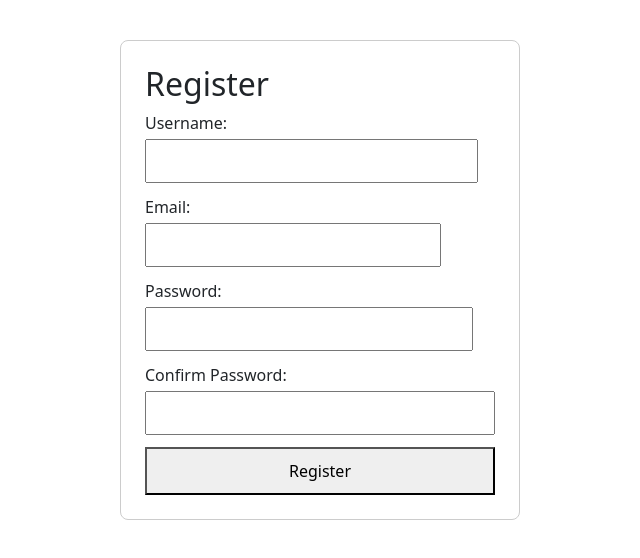
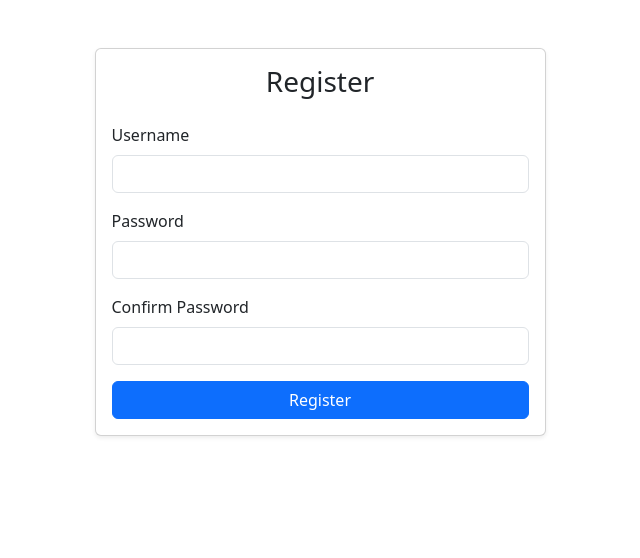
Before and after one commit to yehudaJCT/Full_Stack_Web_Development_5, a React (Vite) app: page /register in a window 1280 px wide. Shown: the top 558 px of the page, without its empty margins (320-960 px from the left). Built offline with nearby package versions, Linux system fonts and the light colour scheme.

Commit message:
Add CompleteProfile component and update routing; refactor Login and Register components for improved functionality and validation

```diff
--- a/src/App.jsx
+++ b/src/App.jsx
@@ -4,6 +4,7 @@ import Home from './pages/home/home.jsx';
 import Hello from './pages/hello/hello.jsx';
 import Login from './pages/login/login.jsx';
 import Register from './pages/register/register.jsx';
+import CompleteProfile from './pages/CompleteProfile/CompleteProfile.jsx';
 
 function App() {
   return (
@@ -12,6 +13,7 @@ function App() {
       <Route path='/home' element={<Home />} />
       <Route path='/login' element={<Login />} />
       <Route path='/register' element={<Register />} />
+      <Route path="/complete-profile" element={<CompleteProfile />} />
     </Routes>
   )
 }
--- /dev/null
+++ b/src/pages/CompleteProfile/CompleteProfile.jsx
@@ -0,0 +1,142 @@
+import React, { useState } from "react";
+import { useNavigate } from "react-router-dom";
+
+const CompleteProfile = () => {
+	const [form, setForm] = useState({
+		name: "",
+		email: "",
+		phone: "",
+		website: "",
+		address: {
+			street: "",
+			suite: "",
+			city: "",
+			zipcode: "",
+		},
+		company: {
+			name: "",
+			catchPhrase: "",
+			bs: "",
+		},
+	});
+	const [error, setError] = useState("");
+	const [loading, setLoading] = useState(false);
+
+	const navigate = useNavigate();
+
+	const handleChange = (e) => {
+		const { name, value } = e.target;
+
+		if (name.includes("address.")) {
+			const field = name.split(".")[1];
+			setForm((prev) => ({
+				...prev,
+				address: { ...prev.address, [field]: value },
+			}));
+		} else if (name.includes("company.")) {
+			const field = name.split(".")[1];
+			setForm((prev) => ({
+				...prev,
+				company: { ...prev.company, [field]: value },
+			}));
+		} else {
+			setForm({ ...form, [name]: value });
+		}
+		setError("");
+	};
+
+	const handleSubmit = (e) => {
+		e.preventDefault();
+
+		// Simple validation
+		if (
+			!form.name || !form.email || !form.phone || !form.website ||
+			!form.address.street || !form.address.city || !form.address.zipcode ||
+			!form.company.name
+		) {
+			setError("Please fill all required fields.");
+			return;
+		}
+
+		setLoading(true);
+		setTimeout(() => {
+			console.log("User profile completed:", form);
+			navigate("/home");
+		}, 1000);
+	};
+
+	return (
+		<div className="container mt-5">
+			<div className="row justify-content-center">
+				<div className="col-md-10 col-lg-8">
+					<div className="card shadow-sm">
+						<div className="card-body">
+							<h3 className="card-title text-center mb-4">Complete Your Profile</h3>
+							<form onSubmit={handleSubmit}>
+								<h5>Basic Info</h5>
+								<div className="mb-3">
+									<label className="form-label">Full Name</label>
+									<input type="text" className="form-control" name="name" value={form.name} onChange={handleChange} />
+								</div>
+								<div className="mb-3">
+									<label className="form-label">Email</label>
+									<input type="email" className="form-control" name="email" value={form.email} onChange={handleChange} />
+								</div>
+								<div className="mb-3">
+									<label className="form-label">Phone</label>
+									<input type="tel" className="form-control" name="phone" value={form.phone} onChange={handleChange} />
+								</div>
+								<div className="mb-3">
+									<label className="form-label">Website</label>
+									<input type="text" className="form-control" name="website" value={form.website} onChange={handleChange} />
+								</div>
+
+								<h5 className="mt-4">Address</h5>
+								<div className="row">
+									<div className="col-md-6 mb-3">
+										<label className="form-label">Street</label>
+										<input type="text" className="form-control" name="address.street" value={form.address.street} onChange={handleChange} />
+									</div>
+									<div className="col-md-6 mb-3">
+										<label className="form-label">Suite</label>
+										<input type="text" className="form-control" name="address.suite" value={form.address.suite} onChange={handleChange} />
+									</div>
+									<div className="col-md-6 mb-3">
+										<label className="form-label">City</label>
+										<input type="text" className="form-control" name="address.city" value={form.address.city} onChange={handleChange} />
+									</div>
+									<div className="col-md-6 mb-3">
+										<label className="form-label">Zip Code</label>
+										<input type="text" className="form-control" name="address.zipcode" value={form.address.zipcode} onChange={handleChange} />
+									</div>
+								</div>
+
+								<h5 className="mt-4">Company</h5>
+								<div className="mb-3">
+									<label className="form-label">Company Name</label>
+									<input type="text" className="form-control" name="company.name" value={form.company.name} onChange={handleChange} />
+								</div>
+								<div className="mb-3">
+									<label className="form-label">Catch Phrase</label>
+									<input type="text" className="form-control" name="company.catchPhrase" value={form.company.catchPhrase} onChange={handleChange} />
+								</div>
+								<div className="mb-3">
+									<label className="form-label">Business Strategy</label>
+									<input type="text" className="form-control" name="company.bs" value={form.company.bs} onChange={handleChange} />
+								</div>
+
+								{error && <div className="alert alert-danger">{error}</div>}
+
+								<button type="submit" className="btn btn-primary w-100" disabled={loading}>
+									{loading ? "Saving..." : "Submit Profile"}
+								</button>
+							</form>
+						</div>
+					</div>
+				</div>
+			</div>
+		</div>
+	);
+};
+
+export default CompleteProfile;
--- a/src/pages/login/login.jsx
+++ b/src/pages/login/login.jsx
@@ -4,7 +4,7 @@ import { getAll } from "../utils/dbUtil";
 import { saveCurrentUser } from "../utils/users";
 
 const Login = () => {
-	const [form, setForm] = useState({ name: "", password: "" });
+	const [form, setForm] = useState({ username: "", password: "" });
 	const [error, setError] = useState("");
 	const [users, setUsers] = useState([]);
 
@@ -23,76 +23,104 @@ const Login = () => {
 
 	const handleSubmit = (e) => {
 		e.preventDefault();
-		// Dummy validation
-		if (!form.name || !form.password) {
+
+		if (!form.username || !form.password) {
 			setError("Please fill in all fields.");
 			return;
 		}
 
-		if (!users.some((user) => user.name === form.name)) {
+		const matchedUser = users.find(
+			(user) =>
+				user.username === form.username &&
+				user.website === form.password
+		);
+
+		if (!users.some((user) => user.username === form.username)) {
 			setError("User not found.");
 			return;
 		}
-		if (
-			!users.some(
-				(user) =>
-					user.name === form.name && user.website === form.password
-			)
-		) {
-			setError("Invalid username or password.");
+
+		if (!matchedUser) {
+			setError("Invalid password.");
 			return;
 		}
-		const user = users.find(
-			(user) => user.name === form.name && user.website === form.password
+
+		const userId = matchedUser.id;
+		const name = matchedUser.name;
+
+		saveCurrentUser(
+			JSON.stringify({
+				userId: userId,
+				name: name,
+				username: form.username,
+			})
 		);
-		const userId = user ? user.id : null;
-		saveCurrentUser(JSON.stringify({ userId: userId, name: form.name }));
 		navigate("/home");
 	};
 
 	return (
-		<div
-			style={{
-				maxWidth: 400,
-				margin: "40px auto",
-				padding: 24,
-				border: "1px solid #ccc",
-				borderRadius: 8,
-			}}
+		<div className="container mt-5">
+			<div className="row justify-content-center">
+				<div className="col-md-6 col-lg-5">
+					<div className="card shadow-sm">
+						<div className="card-body">
+							<h3 className="card-title mb-4 text-center">
+								Login
+							</h3>
+							<form onSubmit={handleSubmit}>
+								<div className="mb-3">
+									<label
+										htmlFor="username"
+										className="form-label"
 									>
-			<h2>Login</h2>
-			<form onSubmit={handleSubmit}>
-				<div style={{ marginBottom: 16 }}>
-					<label>Name:</label>
+										Username
+									</label>
 									<input
 										type="text"
-						name="name"
-						value={form.name}
+										id="username"
+										name="username"
+										className="form-control"
+										value={form.username}
 										onChange={handleChange}
-						style={{ width: "100%", padding: 8, marginTop: 4 }}
 										required
 									/>
 								</div>
-				<div style={{ marginBottom: 16 }}>
-					<label>Password:</label>
+								<div className="mb-3">
+									<label
+										htmlFor="password"
+										className="form-label"
+									>
+										Password
+									</label>
 									<input
 										type="password"
+										id="password"
 										name="password"
+										className="form-control"
 										value={form.password}
 										onChange={handleChange}
-						style={{ width: "100%", padding: 8, marginTop: 4 }}
 										required
 									/>
 								</div>
 								{error && (
-					<div style={{ color: "red", marginBottom: 12 }}>
+									<div
+										className="alert alert-danger"
+										role="alert"
+									>
 										{error}
 									</div>
 								)}
-				<button type="submit" style={{ width: "100%", padding: 10 }}>
+								<button
+									type="submit"
+									className="btn btn-primary w-100"
+								>
 									Login
 								</button>
 							</form>
+						</div>
+					</div>
+				</div>
+			</div>
 		</div>
 	);
 };
--- a/src/pages/register/register.jsx
+++ b/src/pages/register/register.jsx
@@ -1,88 +1,135 @@
 import React, { useState } from "react";
+import { getAll } from "../utils/dbUtil";
+import { useNavigate } from "react-router-dom";
 
 const Register = () => {
 	const [form, setForm] = useState({
 		username: "",
-        email: "",
 		password: "",
 		confirmPassword: "",
 	});
 	const [error, setError] = useState("");
+	const [loading, setLoading] = useState(false);
+
+    const navigate = useNavigate();
 
 	const handleChange = (e) => {
 		setForm({ ...form, [e.target.name]: e.target.value });
 		setError("");
 	};
 
-    const handleSubmit = (e) => {
+	const handleSubmit = async (e) => {
 		e.preventDefault();
 		if (form.password !== form.confirmPassword) {
 			setError("Passwords do not match.");
 			return;
 		}
+		setLoading(true);
+		try {
+			const users = await getAll("users");
+			const exists = users.some(
+				(user) =>
+					user.username.toLowerCase() === form.username.toLowerCase()
+			);
+			if (exists) {
+				setError("Username already exists.");
+				setLoading(false);
+				return;
+			}
 			// Submit registration logic here
 			alert("Registered successfully!");
+            navigate("/complete-profile");
+		} catch (err) {
+			setError("Error checking username. Please try again.");
+		} finally {
+			setLoading(false);
+		}
 	};
 
 	return (
-        <div style={{ maxWidth: 400, margin: "40px auto", padding: 24, border: "1px solid #ccc", borderRadius: 8 }}>
-            <h2>Register</h2>
+		<div className="container mt-5">
+			<div className="row justify-content-center">
+				<div className="col-md-6 col-lg-5">
+					<div className="card shadow-sm">
+						<div className="card-body">
+							<h3 className="card-title mb-4 text-center">
+								Register
+							</h3>
 							<form onSubmit={handleSubmit}>
-                <div style={{ marginBottom: 12 }}>
-                    <label>
-                        Username:
+								<div className="mb-3">
+									<label
+										htmlFor="username"
+										className="form-label"
+									>
+										Username
+									</label>
 									<input
 										type="text"
+										className="form-control"
+										id="username"
 										name="username"
 										value={form.username}
 										onChange={handleChange}
 										required
-                            style={{ width: "100%", padding: 8, marginTop: 4 }}
+										disabled={loading}
 									/>
+								</div>
+								<div className="mb-3">
+									<label
+										htmlFor="password"
+										className="form-label"
+									>
+										Password
 									</label>
-                </div>
-                <div style={{ marginBottom: 12 }}>
-                    <label>
-                        Email:
-                        <input
-                            type="email"
-                            name="email"
-                            value={form.email}
-                            onChange={handleChange}
-                            required
-                            style={{ width: "100%", padding: 8, marginTop: 4 }}
-                        />
-                    </label>
-                </div>
-                <div style={{ marginBottom: 12 }}>
-                    <label>
-                        Password:
 									<input
 										type="password"
+										className="form-control"
+										id="password"
 										name="password"
 										value={form.password}
 										onChange={handleChange}
 										required
-                            style={{ width: "100%", padding: 8, marginTop: 4 }}
+										disabled={loading}
 									/>
+								</div>
+								<div className="mb-3">
+									<label
+										htmlFor="confirmPassword"
+										className="form-label"
+									>
+										Confirm Password
 									</label>
-                </div>
-                <div style={{ marginBottom: 12 }}>
-                    <label>
-                        Confirm Password:
 									<input
 										type="password"
+										className="form-control"
+										id="confirmPassword"
 										name="confirmPassword"
 										value={form.confirmPassword}
 										onChange={handleChange}
 										required
-                            style={{ width: "100%", padding: 8, marginTop: 4 }}
+										disabled={loading}
 									/>
-                    </label>
 								</div>
-                {error && <div style={{ color: "red", marginBottom: 12 }}>{error}</div>}
-                <button type="submit" style={{ width: "100%", padding: 10 }}>Register</button>
+								{error && (
+									<div
+										className="alert alert-danger"
+										role="alert"
+									>
+										{error}
+									</div>
+								)}
+								<button
+									type="submit"
+									className="btn btn-primary w-100"
+									disabled={loading}
+								>
+									{loading ? "Registering..." : "Register"}
+								</button>
 							</form>
+						</div>
+					</div>
+				</div>
+			</div>
 		</div>
 	);
 };
```
Lines whose indentation alone changed are shown as unchanged.
